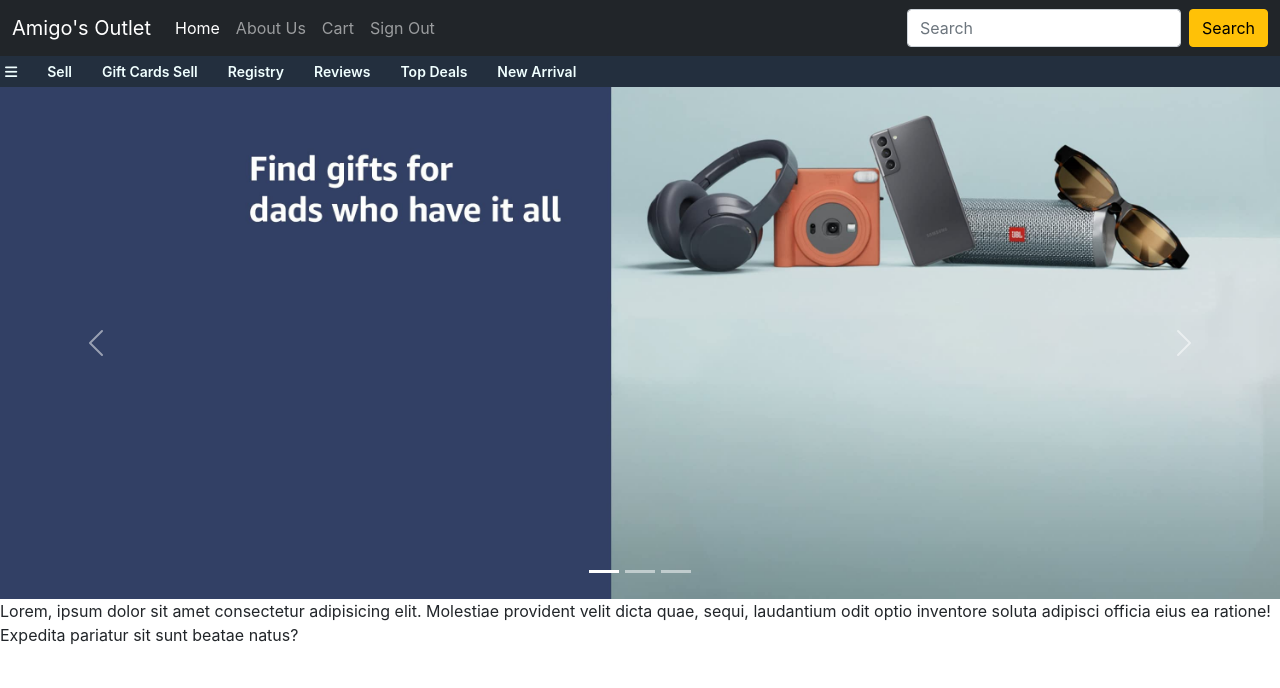
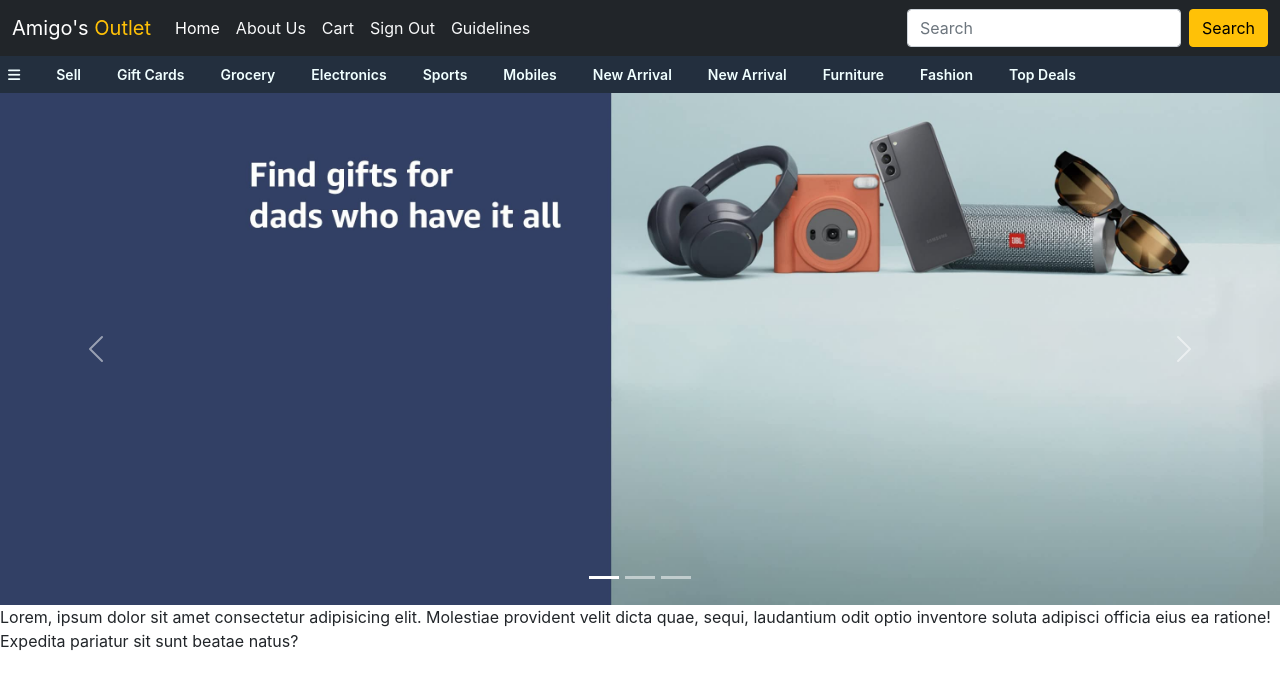
Before and after one commit to Apurbo73/amigo-s-outlet-mongo-db-rtk-query-client, a React (Create React App) app: page / in a window 1280 px wide. Shown: the top 688 px of the page. Built offline with nearby package versions, Linux system fonts and the light colour scheme.

Commit message:
ui updated

```diff
--- a/public/style.css
+++ b/public/style.css
@@ -1,11 +1,24 @@
-.navPart2{
+body {
+    background-color: #E3E6E6;
+}
+
+
+.navPart2 {
     display: flex;
+    flex-wrap: wrap;
     background-color: #232F3E;
     padding: 5px;
 }
-.navPart2Item{
-margin-right: 30px;
-color: azure;
-font-size: 14px;
-font-weight: 600;
+
+.navPart2Item {
+    margin-right: 30px;
+    color: azure;
+    font-size: 14px;
+    font-weight: 600;
+    padding: 3px;
 }
+
+.navPart2Item:hover {
+    background-color: rgb(233, 231, 229);
+    color: #232F3E;
+}
--- a/src/components/pages/Carousel.js
+++ b/src/components/pages/Carousel.js
@@ -1,5 +1,7 @@
 import React from 'react';
 import img1 from "../../images/hero_image.jpg"
+import img2 from "../../images/hero2.jpg"
+
 const Carousel = () => {
     return (
         <div>
@@ -14,11 +16,9 @@
       <img src={img1} className="d-block w-100" alt="..." />
     </div>
     <div className="carousel-item">
-      <img src="..." className="d-block w-100" alt="..." />
+      <img src={img2} className="d-block w-100" alt="..." />
     </div>
-    <div className="carousel-item">
-      <img src="..." className="d-block w-100" alt="..." />
-    </div>
+
   </div>
   <button className="carousel-control-prev" type="button" data-bs-target="#carouselExampleIndicators" data-bs-slide="prev">
     <span className="carousel-control-prev-icon" aria-hidden="true" />
--- a/src/components/pages/Header.js
+++ b/src/components/pages/Header.js
@@ -9,7 +9,7 @@
       <nav className="navbar navbar-expand-lg navbar-dark bg-dark">
         <div className="container-fluid">
           <Link to="/" className="navbar-brand" href="#">
-            Amigo's Outlet
+            Amigo's <span className="text-warning">Outlet</span>
           </Link>
           <button
             className="navbar-toggler"
@@ -24,7 +24,7 @@
           </button>
           <div className="collapse navbar-collapse" id="navbarSupportedContent">
             <ul className="navbar-nav me-auto mb-2 mb-lg-0">
-              <li className="nav-item">
+              <li className="nav-item ">
                 <Link
                   to="/"
                   className="nav-link active"
@@ -34,23 +34,28 @@
                   Home
                 </Link>
               </li>
-              <li className="nav-item">
-                <a className="nav-link" href="#">
+              <li className="nav-item ">
+                <a className="nav-link text-light" href="#">
                   About Us
                 </a>
               </li>
               <li className="nav-item">
-                <a className="nav-link" href="#">
+                <a className="nav-link text-light" href="#">
                   Cart
                 </a>
               </li>
-              <li className="nav-item">
-                <a className="nav-link" href="#">
+              <li className="nav-item ">
+                <a className="nav-link text-light" href="#">
                   Sign Out
                 </a>
               </li>
+              <li className="nav-item ">
+                <a className="nav-link text-light" href="#">
+                  Guidelines
+                </a>
+              </li>
             </ul>
-            <form className="d-flex">
+            <form className="d-flex ">
               <input
                 className="form-control me-2"
                 type="search"
@@ -70,11 +75,16 @@
       <div className="navPart2">
         <i className="fa-solid fa-bars navPart2Item mt-1" />
         <div className="navPart2Item">Sell</div>
-        <div className="navPart2Item">Gift Cards Sell</div>
-        <div className="navPart2Item">Registry</div>
-        <div className="navPart2Item">Reviews</div>
+        <div className="navPart2Item">Gift Cards </div>
+        <div className="navPart2Item">Grocery</div>
+        <div className="navPart2Item">Electronics</div>
+        <div className="navPart2Item">Sports</div>
+        <div className="navPart2Item">Mobiles</div>
+        <div className="navPart2Item">New Arrival</div>
+        <div className="navPart2Item">New Arrival</div>
+        <div className="navPart2Item">Furniture</div>
+        <div className="navPart2Item">Fashion</div>
         <div className="navPart2Item">Top Deals</div>
-        <div className="navPart2Item">New Arrival</div>
       </div>
       {/* navbar part2 ends */}
       <Carousel></Carousel>
```
Also changed, not shown: src/images/hero2.jpg (added).
